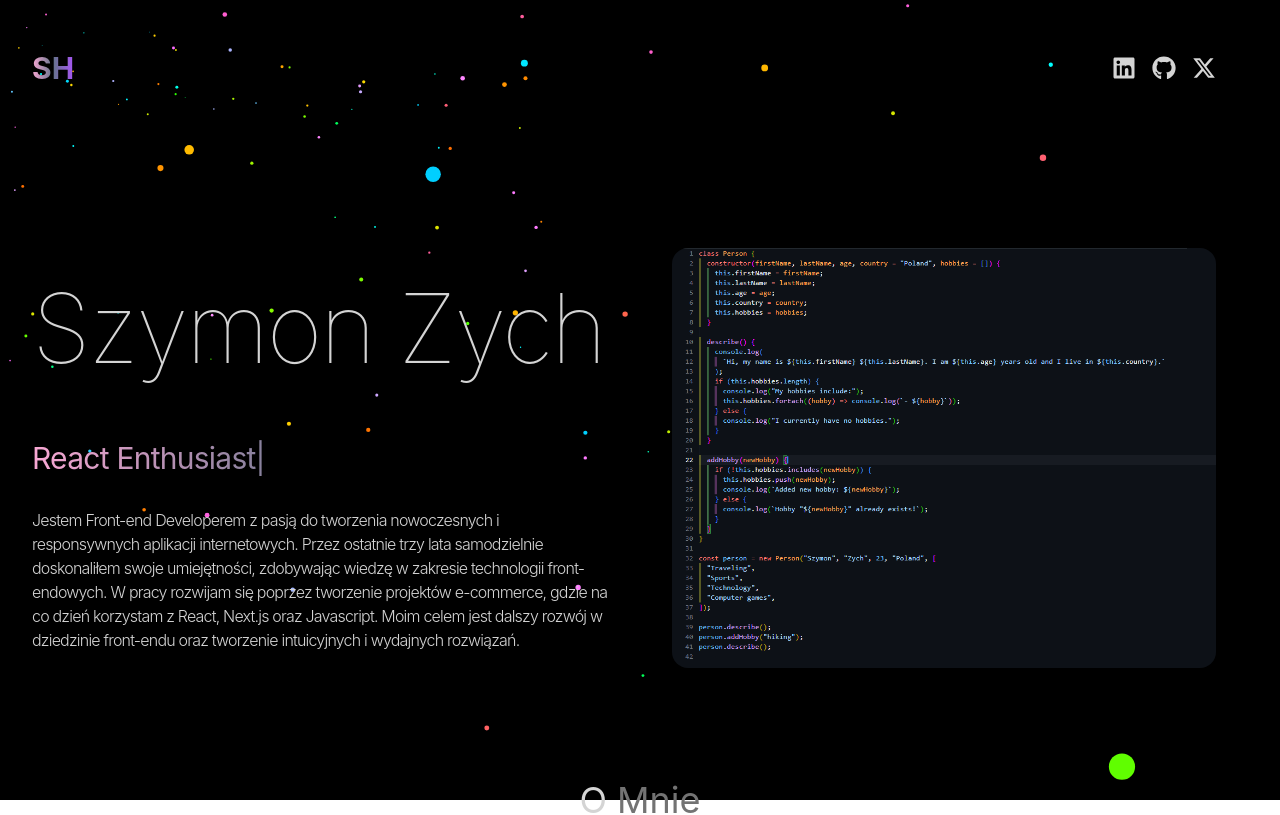
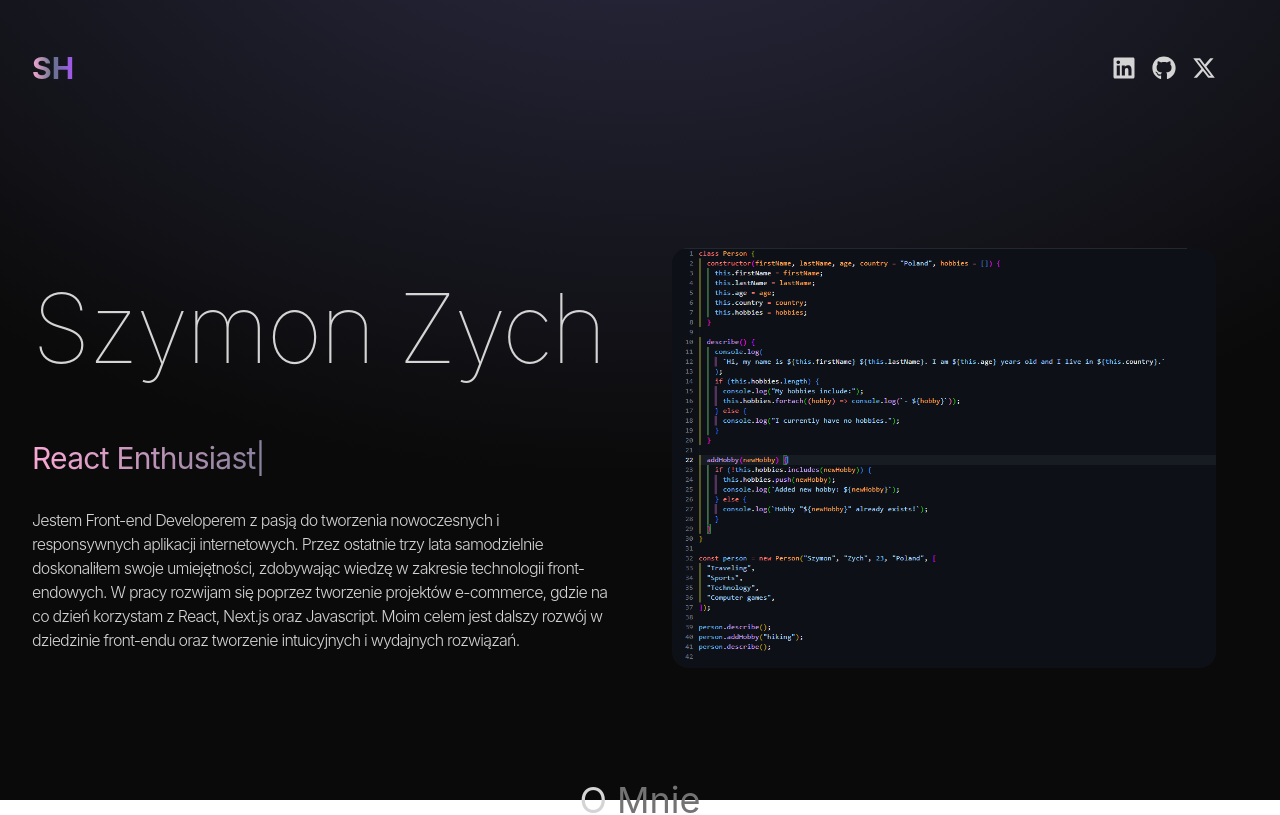
Before and after one commit to szymszaj/Portfolio, a React (Vite) app in the folder react-portfolio/: page / in a window 1280 px wide. Shown: the top 815 px of the page. Built offline with nearby package versions, Linux system fonts and the light colour scheme.

Commit message:
feat: Comment out ParticleBackground component and clean up layout structure

```diff
--- a/react-portfolio/src/App.jsx
+++ b/react-portfolio/src/App.jsx
@@ -5,16 +5,16 @@ import Technologies from "./components/Technologies";
 import Experience from "./components/Experience";
 // import Projects from "./components/Projects";
 import { Contact } from "./components/Contact";
-import ParticleBackground from "./components/ui/ParticleBackground";
+// import ParticleBackground from "./components/ui/ParticleBackground";
 
 const App = () => {
   return (
     <div className="overflow-x-hidden text-neutral-300 antialiased selection:bg-cyan-300 selection:text-cyan-900">
-      {/* <div className="fixed top-0 -z-10 h-full w-full">
+      <div className="fixed top-0 -z-10 h-full w-full">
         <div className="absolute top-0 z-[-2] h-screen w-screen bg-neutral-950 bg-[radial-gradient(ellipse_80%_80%_at_50%_-20%,rgba(120,119,198,0.3),rgba(255,255,255,0))]"></div>
-      </div> */}
+      </div>
 
-      <ParticleBackground />
+      {/* <ParticleBackground /> */}
 
       <div className="container mx-auto px-8 relative z-10">
         <Navbar />
```
